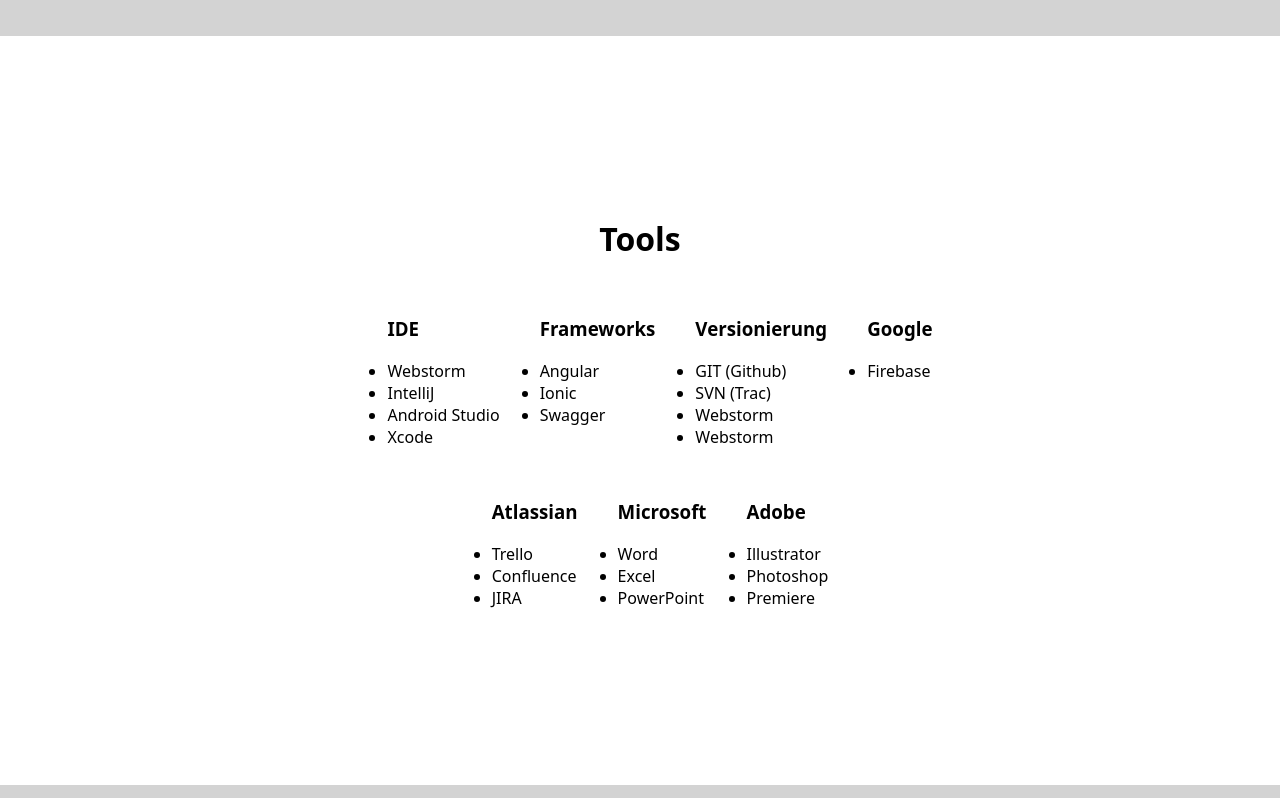
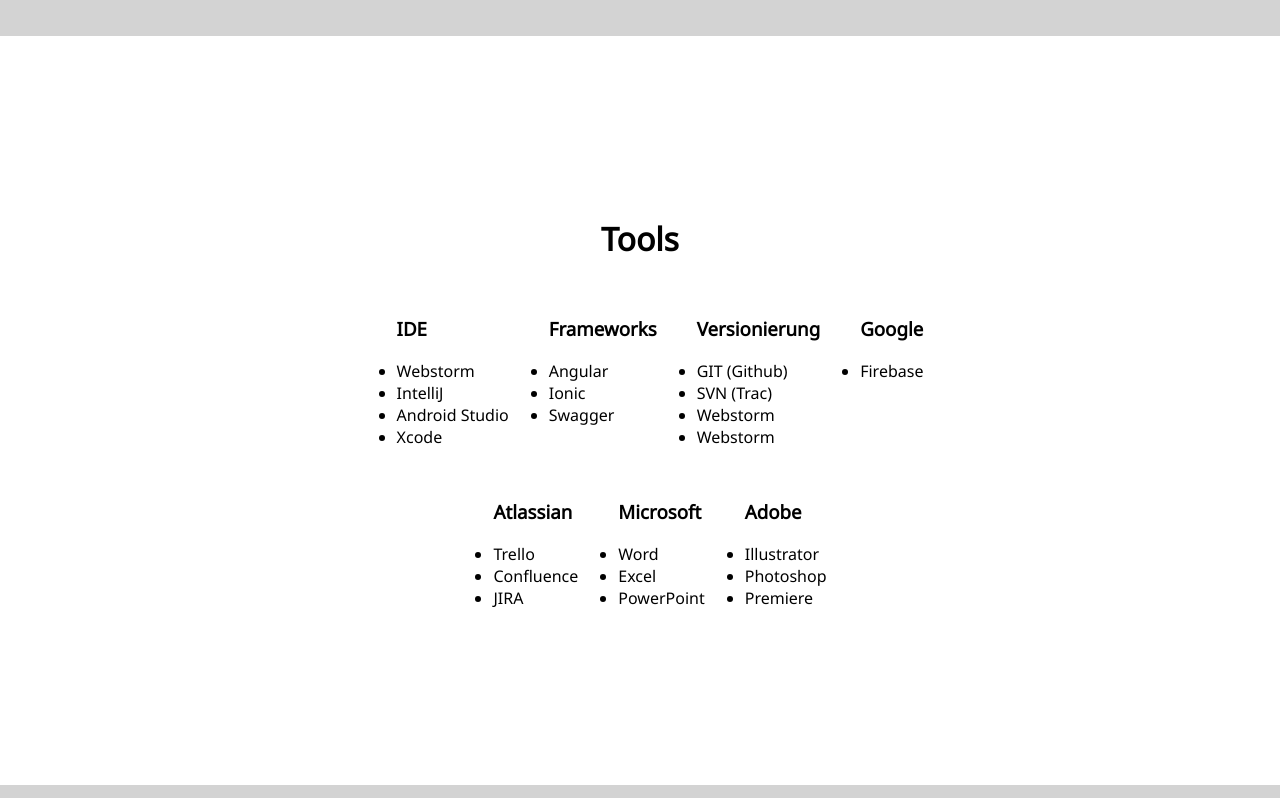
Before and after one commit to StephanDee/CurriculumVitae, a plain HTML site: page index.html in a window 1280 px wide. Shown: the part 1828-2626 px from the top of the page. Drawn offline with Linux system fonts and the light colour scheme.

Commit message:
- added font link

```diff
--- a/index.html
+++ b/index.html
@@ -4,7 +4,7 @@
     <meta charset="UTF-8">
     <link rel="icon" type="image" href="assets/favicon.png">
     <link rel="stylesheet" href="styles/style.css" type="text/css"/>
-    <link href="https://fonts.googleapis.com/css?family=Dosis" rel="stylesheet">
+    <link href="https://fonts.googleapis.com/css?family=Noto+Sans&display=swap" rel="stylesheet">
     <script src="scripts/main.js" type="text/javascript"></script>
     <title>Stephan Dünkel - CV</title>
 </head>
@@ -30,8 +30,7 @@
             <h1>Über mich</h1>
             <p>Ich arbeite als Softwareentwickler im Bereich der mobilen Appentwicklung und Webentwicklung für eine
                 korrespondierende Self-Service-Plattform im Frontend. Scrum und Agile-Development gehören dabei zu
-                meinem
-                täglichen Alltag.</p>
+                meinem täglichen Alltag.</p>
         </div>
     </div>
 
```
